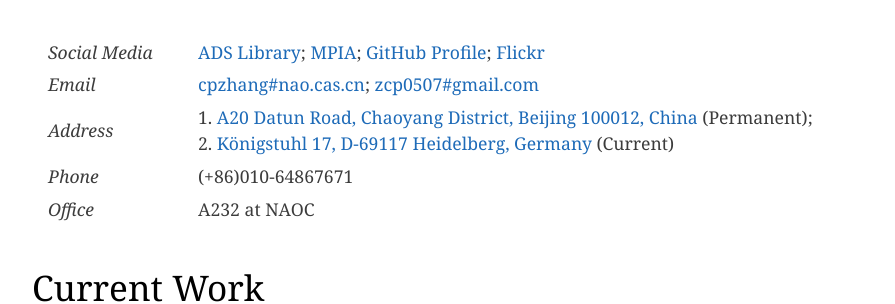
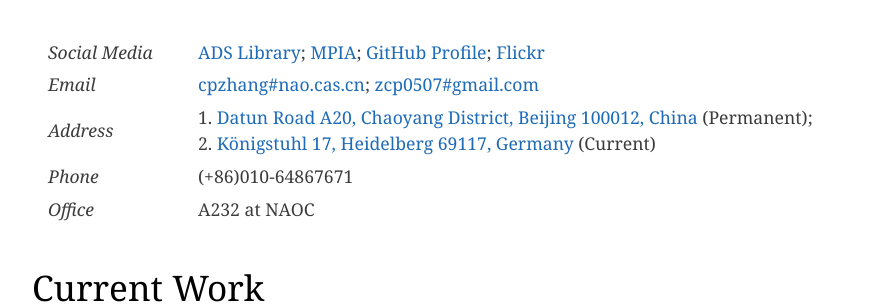
Before and after one commit to zcp521/zcp521.github.io, a Jekyll site: the page built from index.html, in a window 1280 px wide and 900 px high, scrolled down 762 px. Shown: the part 155-459 px from the top of the window, without its empty margins (192-1087 px from the left). Built offline with Jekyll 4.4.1, drawn with Linux system fonts in a browser that asks for light colours; the list of posts is cut into pages by our own code.

Commit message:
Initial commit

```diff
--- a/index.html
+++ b/index.html
@@ -53,9 +53,9 @@ tagline: "National Astronomical Observatories, Chinese Academy of Sciences"
     	<tr>
     	    <td style="border: 0px solid #FFFFFF; padding: 0.2rem 1rem;"><em>Address</em></td>
     	    <td style="border: 0px solid #FFFFFF; padding: 0.2rem 1rem;">
-    	    	1. <a href="https://goo.gl/maps/cU3t4AMEghu">A20 Datun Road, Chaoyang District,
+    	    	1. <a href="https://goo.gl/maps/cU3t4AMEghu">Datun Road A20, Chaoyang District,
     	    	Beijing 100012, China</a> (Permanent);<br />
-		2. <a href="https://goo.gl/hynyuc">Königstuhl 17, D-69117 Heidelberg, Germany</a> (Current)</td>
+		2. <a href="https://goo.gl/hynyuc">Königstuhl 17, Heidelberg 69117, Germany</a> (Current)</td>
     	</tr>
     	<tr>
     	    <td style="border: 0px solid #FFFFFF; padding: 0.2rem 1rem;"><em>Phone</em></td>
```
